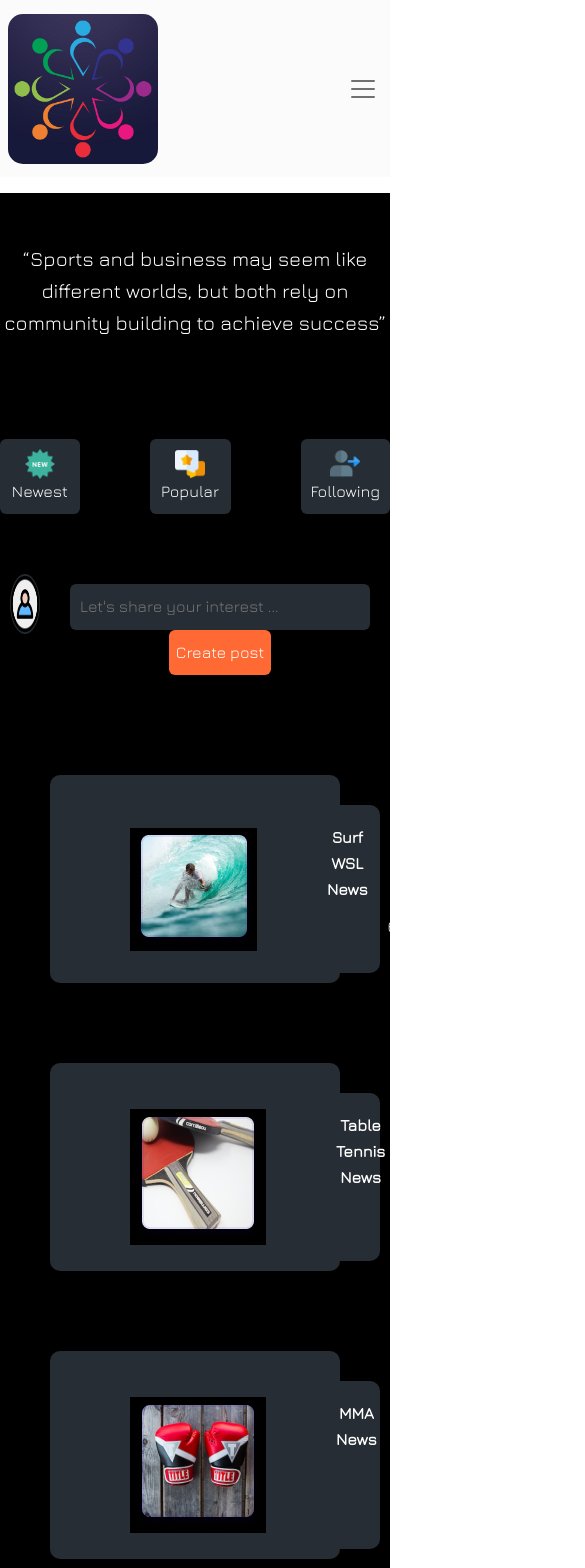
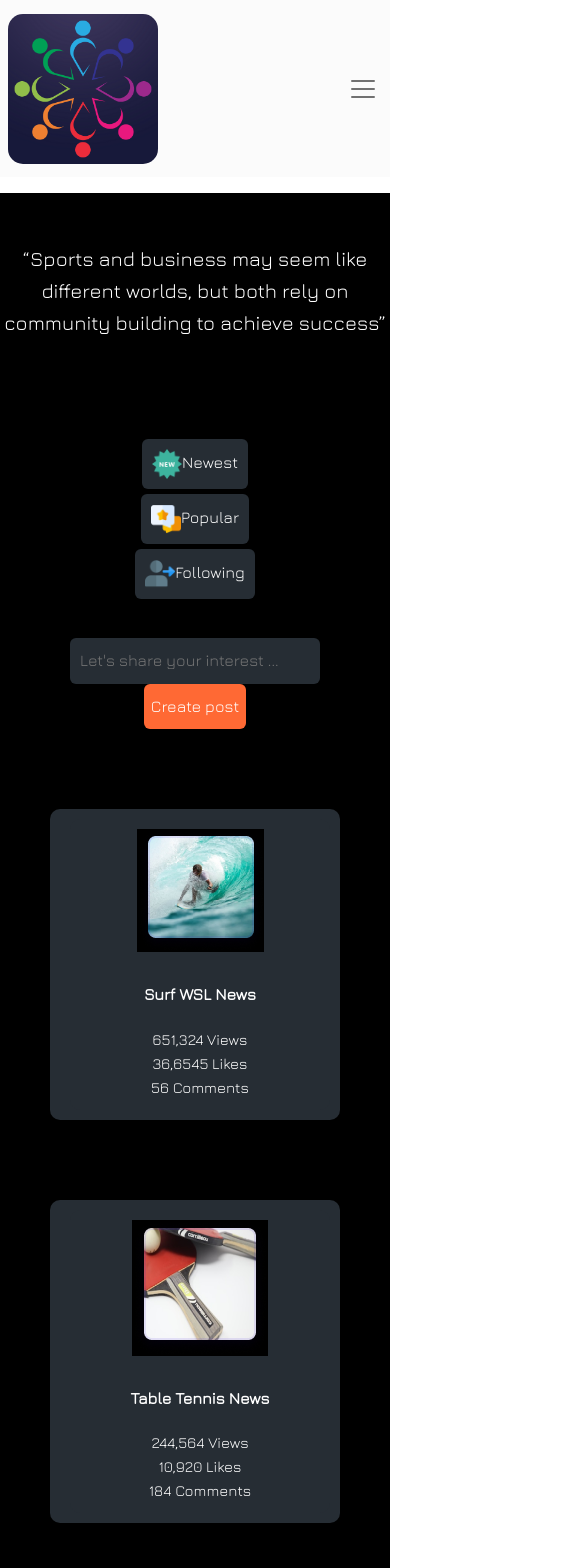
Before and after one commit to BoostMyAthlete/BoostMyAthlete, a React (Vite) app in the folder frontend/: page /community in a window 390 px wide. Shown: the top 1568 px of the page, 585 px wide, since content can reach past the window. Built offline with nearby package versions, Linux system fonts and the light colour scheme.

Commit message:
Fixed sign up responsive

```diff
--- a/frontend/src/components/DiscussionBoard/DiscussionBoard.css
+++ b/frontend/src/components/DiscussionBoard/DiscussionBoard.css
@@ -129,3 +129,56 @@
   .post-stats span:last-child {
     margin-right: 0;
   }
+
+  @media screen and (max-width:764px) {
+    .discussion-board-form {
+      margin:1px;
+      display: flex;
+      justify-content: center;
+      align-items: center;
+      margin-top: 5%;
+      margin-bottom: 5%;
+
+    }
+    .discussion-board-menu {
+
+      display: flex;
+      flex-direction: column;
+      justify-content: center;
+      align-items: center;
+      gap:5px;
+    }
+    .post-box-content{
+      margin:0;
+      display: flex;
+      flex-direction: column;
+    }
+    .post-stats{
+      margin:0;
+      display: flex;
+      flex-direction: column;
+    }
+    .post-stats span{
+      margin:0;
+    }
+    .post-image{
+      margin:0;
+    }
+    .post-text{
+      align-self: center;
+    }
+    .profile-picture{
+      display: none;
+    }
+    .post-input{
+      width: 250px;
+    }
+  }
+  @media screen and (max-width:1023px) {
+    .profile-picture{
+      display: none;
+    }
+    .post-box-content{
+      margin:0;
+    }
+  }
```
